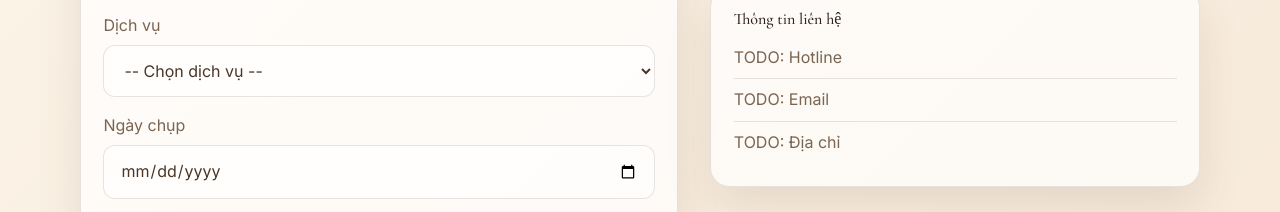
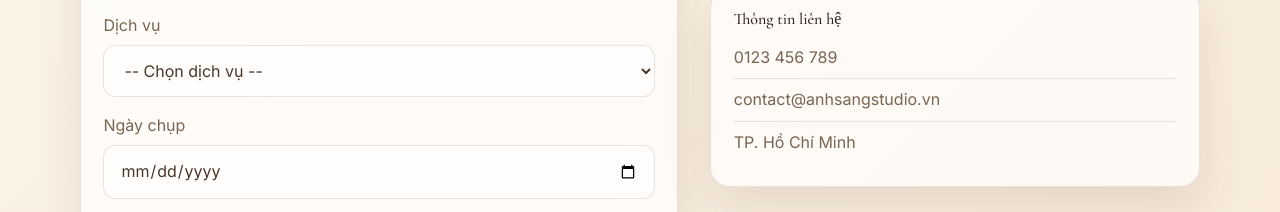
Before and after one commit to 2551050047dat-dot/portfolio-nhi-p-nh-, a website: page pages/booking.html in a window 1280 px wide. Shown: the part 708-920 px from the top of the page. Drawn offline with nearby package versions, Linux system fonts and the light colour scheme.

Commit message:
fix checklist-Ngan

```diff
--- a/pages/booking.html
+++ b/pages/booking.html
@@ -120,9 +120,9 @@
                 <aside class="info-card">
                     <h3>Thông tin liên hệ</h3>
                     <ul class="check-list">
-                        <li>TODO: Hotline</li>
-                        <li>TODO: Email</li>
-                        <li>TODO: Địa chỉ</li>
+                        <li>0123 456 789</li>
+                        <li>contact@anhsangstudio.vn</li>
+                        <li>TP. Hồ Chí Minh</li>
                     </ul>
                 </aside>
             </div>
```
